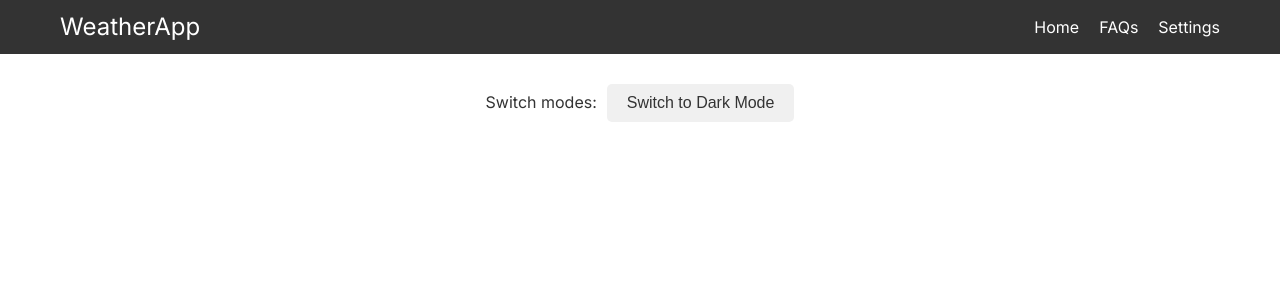
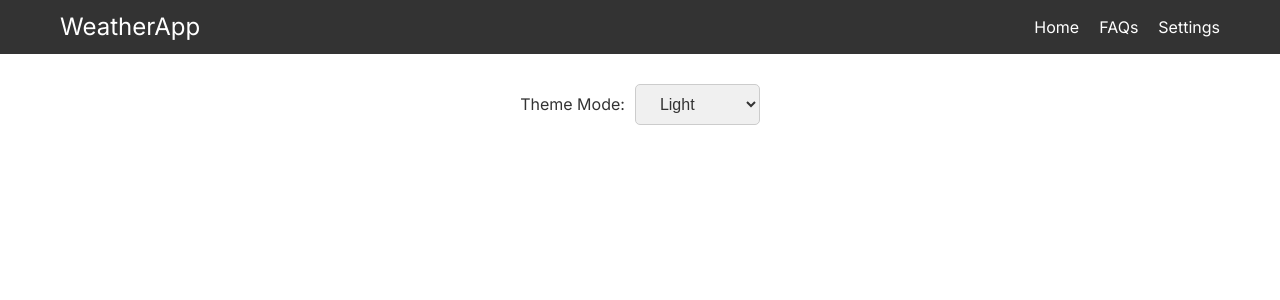
Before and after one commit to ShaneIvan/WeatherApp, a Vue app: page /settings in a window 1280 px wide. Shown: the top 300 px of the page. Built offline with nearby package versions, Linux system fonts and the light colour scheme.

Commit message:
Added "Adaptive" Option in themes

```diff
--- a/src/assets/styles/common.scss
+++ b/src/assets/styles/common.scss
@@ -124,6 +124,12 @@ a {
   --button-hover-text-dark: #ddd;
 
   //adaptive
+  --background-color-adaptive: #8a4242;
+  --text-color-adaptive: #912b2b;
+  --button-background-adaptive: #b83333;
+  --button-text-adaptive: #cf2828;
+  --button-hover-background-adaptive: #e95555;
+  --button-hover-text-adaptive: #b93c3c;
 
 }
 
@@ -141,6 +147,13 @@ a {
   --button-hover-text: var(--button-hover-text-dark);
 }
 
+[data-theme="adaptive"] {
+  --background-color: var(--background-color-adaptive);
+  --text-color: var(--text-color-adaptive);
+  --button-hover-background: var(--button-hover-background-adaptive);
+  --button-hover-text: var(--button-hover-text-adaptive);
+}
+
 body {
   background-color: var(--background-color);
   color: var(--text-color);
--- a/src/components/Home.vue
+++ b/src/components/Home.vue
@@ -26,6 +26,29 @@ const getWeather = async () => {
   }
 };
 
+const setVideoBackground = (weatherCondition) => {
+
+  weatherCondition = weatherCondition.toLowerCase();
+
+  if (weatherCondition === 'clear') {
+    videoSource.value = './videos/clear sky.mp4';
+  } else if (weatherCondition === 'clouds') {
+    videoSource.value = './videos/clouds.mp4';
+  } else if (weatherCondition === 'rain') {
+    videoSource.value = './videos/rain.mp4';
+  } else if (weatherCondition === 'snow') {
+    videoSource.value = './videos/snow.mp4';
+  } else if (weatherCondition === 'mist' || 'smoke' || 'haze' || 'dust' || 'fog' || 'sand' || 'ash' || 'squall' || 'tornado') {
+    videoSource.value = './videos/trees.mp4';
+  } else if (weatherCondition === 'thunderstorm') {
+    videoSource.value = './videos/thunderstorm.mp4';
+  } else if (weatherCondition === 'drizzle') {
+    videoSource.value = './videos/drizzle.mp4';
+  } else {
+    videoSource.value = './videos/sky.mp4';
+  }
+};
+
 onMounted(getWeather)
 </script>
 
@@ -34,6 +57,7 @@ onMounted(getWeather)
     <router-view></router-view>
     <div class="page">
 
+      <video :src="videoSource" autoplay loop muted playsinline class="video-background"></video>
 
       <main class="main">
         <div class="container">
@@ -202,4 +226,5 @@ onMounted(getWeather)
     padding-top: 10px;
     font-size: 12px;
   }
-}</style>
+}
+</style>
--- a/src/components/Settings.vue
+++ b/src/components/Settings.vue
@@ -1,26 +1,34 @@
 <script setup>
 import { useTheme } from '../themeProvider';
+import { watch } from 'vue';
 
 const { theme, setTheme } = useTheme();
 
-const toggleTheme = () => {
-  const newTheme = theme.value === 'light' ? 'dark' : 'light';
-  setTheme(newTheme);
-  localStorage.setItem('theme', newTheme);
+const themeOptions = ['light', 'dark', 'adaptive'];
+
+const toggleTheme = (selectedTheme) => {
+  setTheme(selectedTheme);
 };
+
+watch(theme, (newVal, oldVal) => {
+  console.log(`Theme changed from ${oldVal} to ${newVal}`);
+});
 </script>
 
 <template>
   <div class="settings-container">
     <h1>Settings</h1>
     <div class="theme-switcher">
-      <label for="theme-toggle-button" class="button-label">Switch modes:</label>
-      <button id="theme-toggle-button" @click="toggleTheme">
-        Switch to {{ theme === 'light' ? 'Dark' : 'Light' }} Mode
-      </button>
+      <label class="button-label" for="theme-select">Theme Mode:</label>
+      <select id="theme-select" :value="theme" @change="toggleTheme($event.target.value)">
+        <option v-for="option in themeOptions" :key="option" :value="option">
+          {{ option.charAt(0).toUpperCase() + option.slice(1) }}
+        </option>
+      </select>
     </div>
   </div>
 </template>
+
 
 <style scoped>
 .settings-container {
@@ -39,10 +47,10 @@ const toggleTheme = () => {
   margin-right: 10px;
 }
 
-#theme-toggle-button {
+#theme-select {
   background-color: var(--button-background);
   color: var(--button-text);
-  border: none;
+  border: 1px solid #ccc;
   padding: 10px 20px;
   border-radius: 5px;
   font-size: 16px;
@@ -51,7 +59,7 @@ const toggleTheme = () => {
   transition: background-color 0.3s, color 0.3s;
 }
 
-#theme-toggle-button:hover {
+#theme-select:hover {
   background-color: var(--button-hover-background);
   color: var(--button-hover-text);
 }
--- a/src/themeProvider.js
+++ b/src/themeProvider.js
@@ -8,7 +8,13 @@ export function useTheme() {
         document.documentElement.setAttribute('data-theme', newTheme);
     };
 
+
+    setTheme(theme.value);
+
     return {
+
+
+
         theme: readonly(theme),
         setTheme
     };
```
Lines whose indentation alone changed are shown as unchanged.
